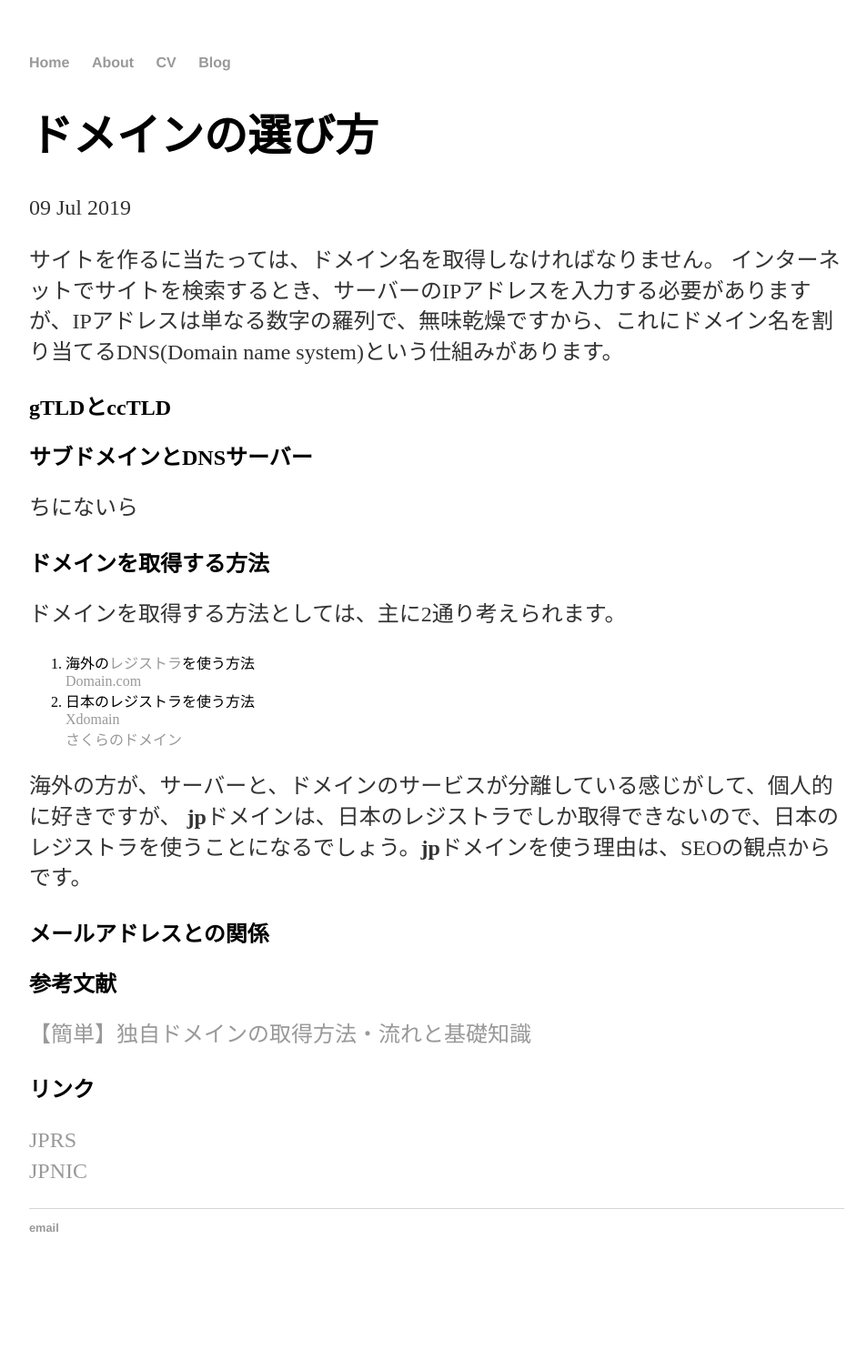
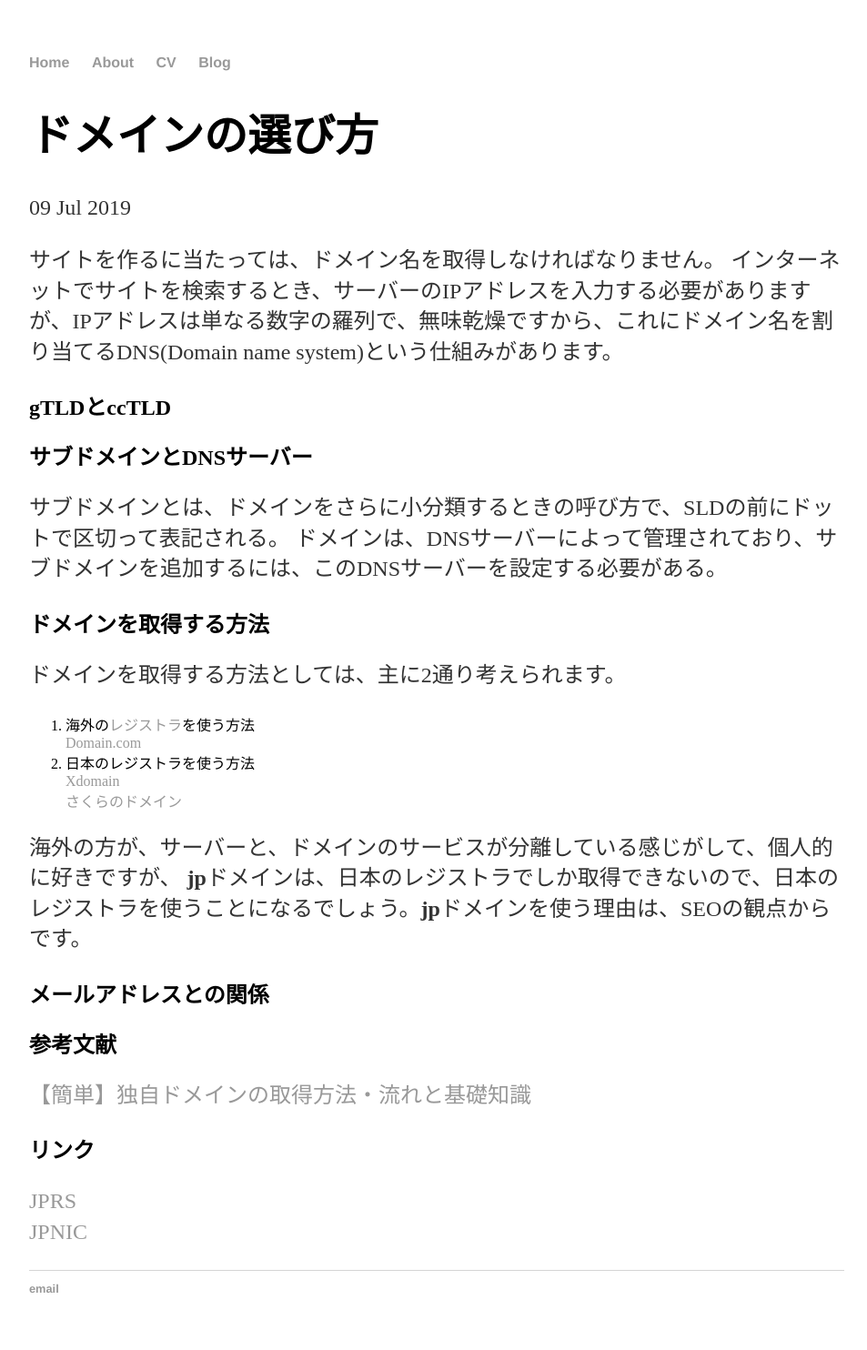
Before and after one commit to agematsu/agematsu.github.io, a Jekyll site: the page built from _posts/2019-07-09-ドメインの選び方.md, in a window 1280 px wide. Shown: the whole page at 91% size, without its empty margins (160-1113 px from the left). Built offline with Jekyll 4.4.1, drawn with Linux system fonts in a browser that asks for light colours; our own code applies the rules of GitHub Pages for plain Markdown files; before the commit the page ends 1417 px from its top, so only the background shows below that.

Commit message:
Update 2019-07-09-ドメインの選び方.md

```diff
--- a/_posts/2019-07-09-ドメインの選び方.md
+++ b/_posts/2019-07-09-ドメインの選び方.md
@@ -2,7 +2,8 @@
 インターネットでサイトを検索するとき、サーバーのIPアドレスを入力する必要がありますが、IPアドレスは単なる数字の羅列で、無味乾燥ですから、これにドメイン名を割り当てるDNS(Domain name system)という仕組みがあります。
 ## gTLDとccTLD
 ## サブドメインとDNSサーバー
-ちにないら
+サブドメインとは、ドメインをさらに小分類するときの呼び方で、SLDの前にドットで区切って表記される。
+ドメインは、DNSサーバーによって管理されており、サブドメインを追加するには、このDNSサーバーを設定する必要がある。
 ## ドメインを取得する方法
 ドメインを取得する方法としては、主に2通り考えられます。
 
```
